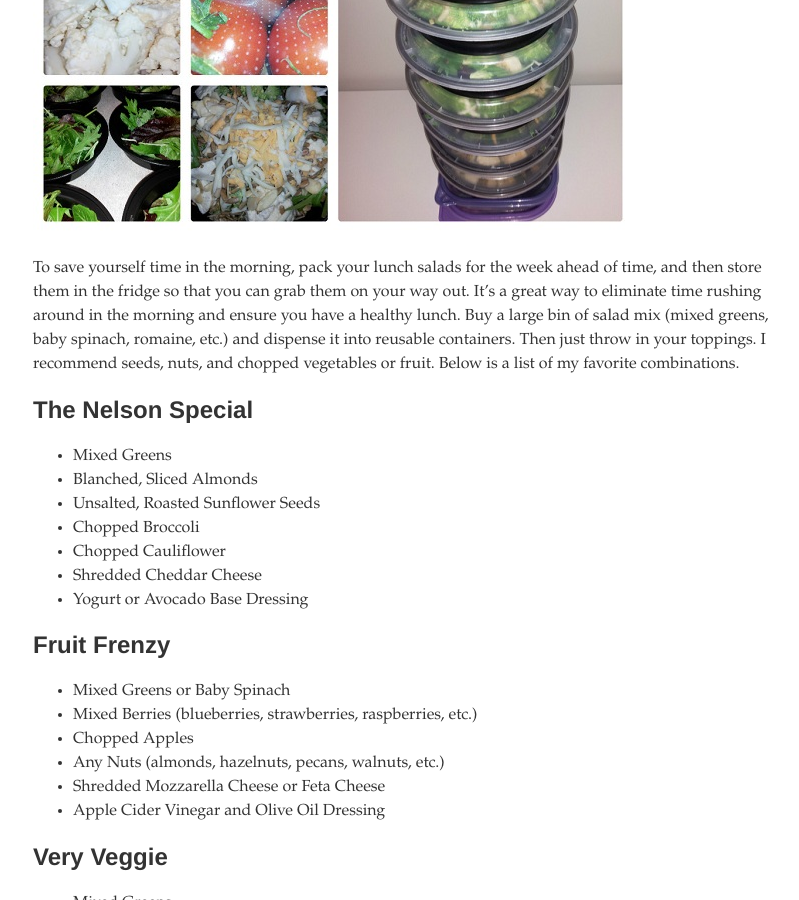
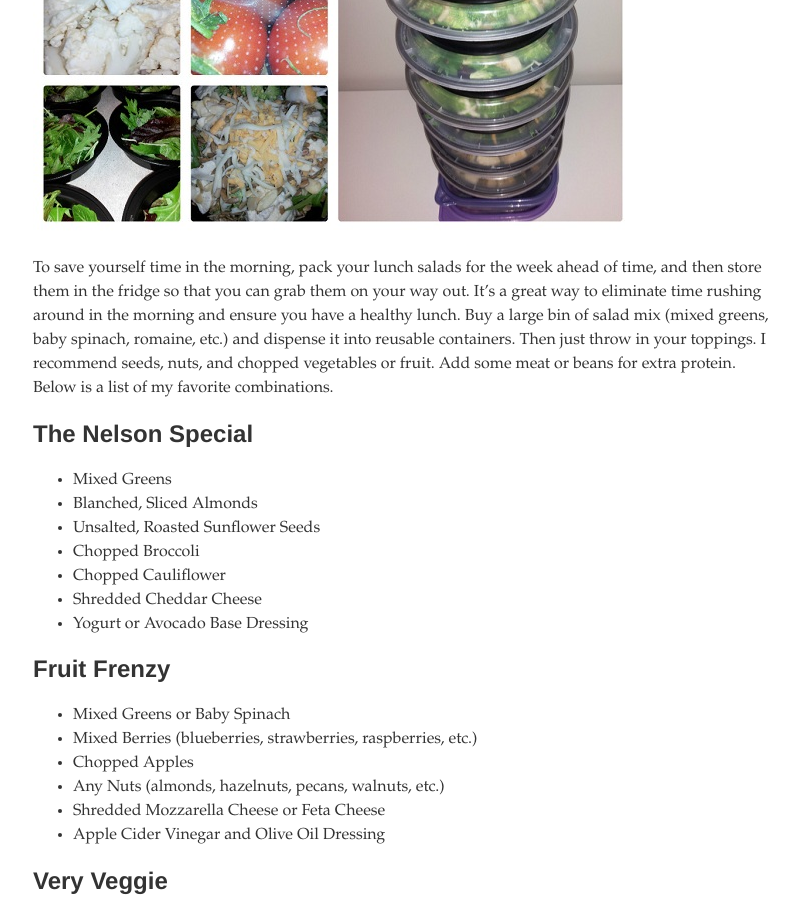
Before and after one commit to teri-lynn/teri-lynn.github.com, a Jekyll site: the page built from _posts/2013-02-06-salads.md, in a window 1280 px wide and 900 px high, scrolled down 521 px. Shown: the whole window, without its empty margins (237-1036 px from the left). Built offline with Jekyll 4.4.1, drawn with Linux system fonts in a browser that asks for light colours; some web fonts are replaced; Markdown is read by kramdown in place of the engine named in the settings.

Commit message:
Added sentence to Salad Post

```diff
--- a/_posts/2013-02-06-salads.md
+++ b/_posts/2013-02-06-salads.md
@@ -7,7 +7,7 @@ title: Pre-Make Your Salads
 
 To save yourself time in the morning, pack your lunch salads for the week ahead of time,
 and then store them in the fridge so that you can grab them on your way out. It's a great way to eliminate
-time rushing around in the morning and ensure you have a healthy lunch. Buy a large bin of salad mix (mixed greens, baby spinach, romaine, etc.) and dispense it into reusable containers. Then just throw in your toppings. I recommend seeds, nuts, and chopped vegetables or fruit.
+time rushing around in the morning and ensure you have a healthy lunch. Buy a large bin of salad mix (mixed greens, baby spinach, romaine, etc.) and dispense it into reusable containers. Then just throw in your toppings. I recommend seeds, nuts, and chopped vegetables or fruit. Add some meat or beans for extra protein.
 Below is a list of my favorite combinations.
 
 ## The Nelson Special
```
